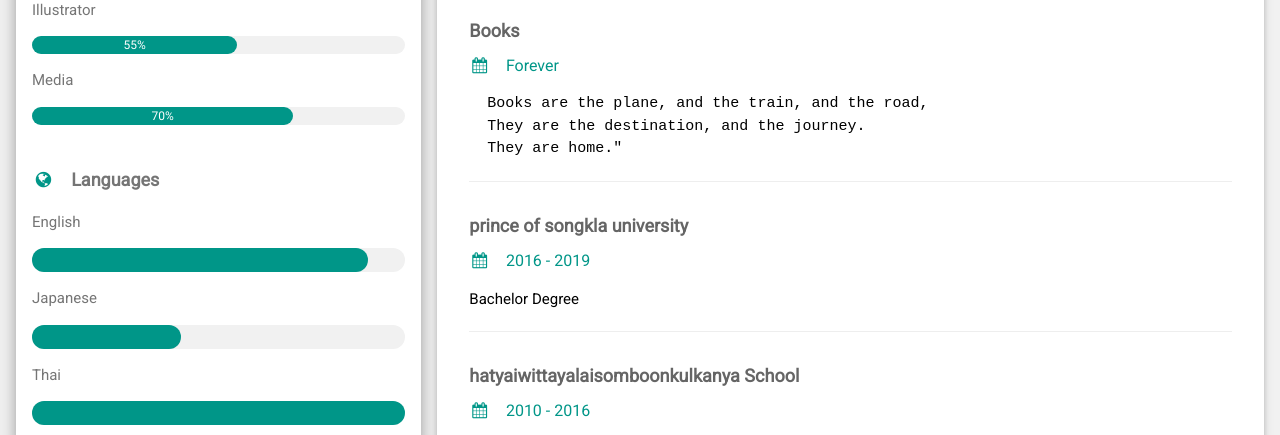
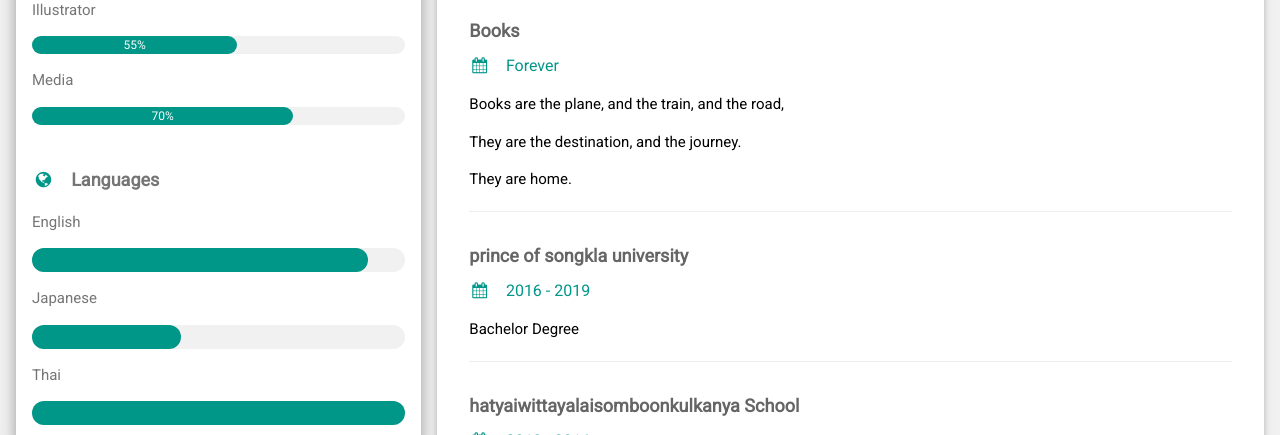
Before and after one commit to kawinna/project1, a plain HTML site: page index.html in a window 1280 px wide. Shown: the part 665-1100 px from the top of the page. Drawn offline with nearby package versions, Linux system fonts and the light colour scheme.

Commit message:
Update index.html

```diff
--- a/index.html
+++ b/index.html
@@ -104,10 +104,9 @@ html,body,h1,h2,h3,h4,h5,h6 {font-family: "Roboto", sans-serif}
         <div class="w3-container">
           <h5 class="w3-opacity"><b>Books</b></h5>
           <h6 class="w3-text-teal"><i class="fa fa-calendar fa-fw w3-margin-right"></i>Forever</h6>
-          <pre>
-  Books are the plane, and the train, and the road,
-  They are the destination, and the journey.
-  They are home."</pre>
+          <p>Books are the plane, and the train, and the road,</p>
+          <p>They are the destination, and the journey. </p>
+          <p>They are home.</p>
           <hr>
         </div>
         <div class="w3-container">
```
